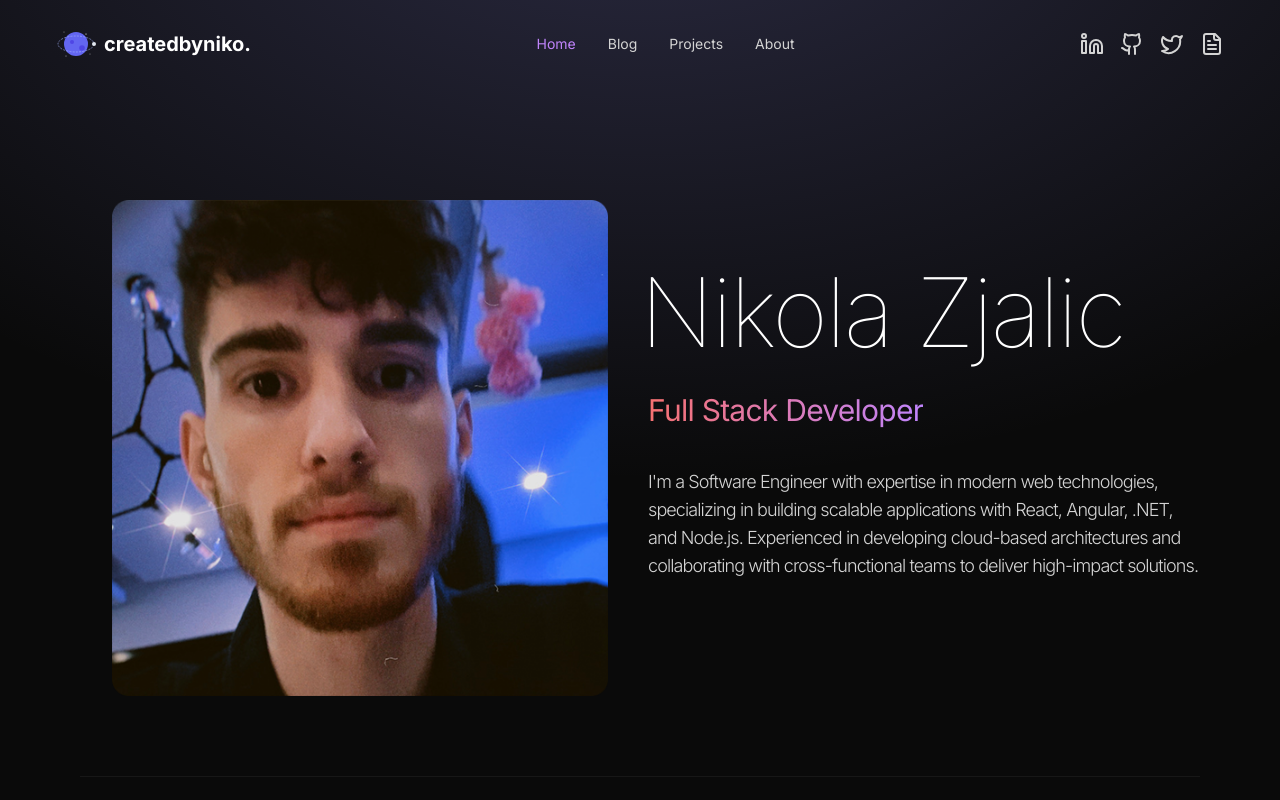
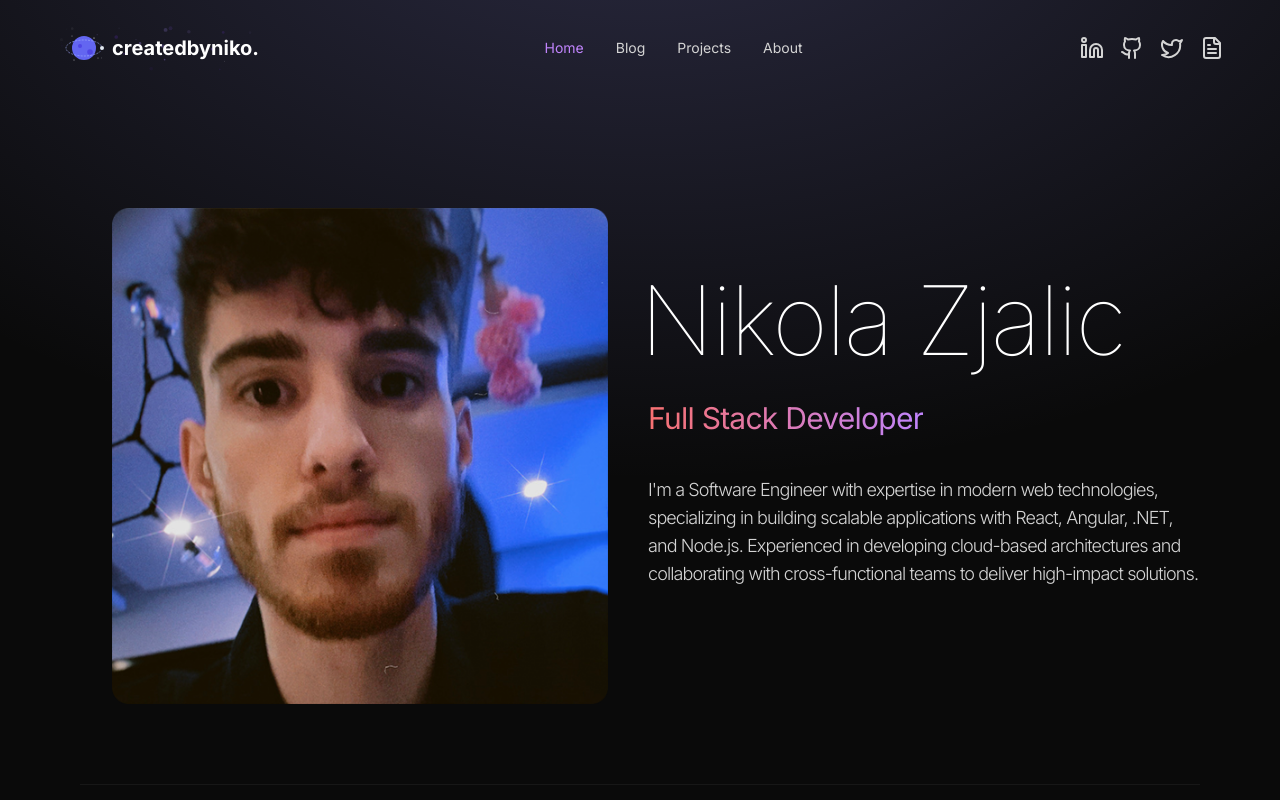
Before and after one commit to zjalicn/dev-blog, an Astro site: page / in a window 1280 px wide. Shown: the top 800 px of the page. Built offline with nearby package versions, Linux system fonts and the light colour scheme; Astro itself is replaced by a stand-in of ours.

Commit message:
some small updates

```diff
--- /dev/null
+++ b/src/components/layout/navbar/LogoParticles.tsx
@@ -0,0 +1,160 @@
+import React, { useEffect, useRef } from "react";
+
+interface Particle {
+  x: number;
+  y: number;
+  radius: number;
+  color: string;
+  speedX: number;
+  speedY: number;
+  opacity: number;
+}
+
+const LogoParticles: React.FC = () => {
+  const canvasRef = useRef<HTMLCanvasElement | null>(null);
+
+  useEffect(() => {
+    const canvas = canvasRef.current;
+    if (!canvas) return;
+
+    const ctx = canvas.getContext("2d");
+    if (!ctx) return;
+
+    let animationFrameId: number;
+    let particles: Particle[] = [];
+
+    // Set canvas size to match container
+    const resize = () => {
+      if (!canvas) return;
+      const container = canvas.parentElement;
+      if (!container) return;
+
+      // Set canvas dimensions to parent container size
+      canvas.width = container.offsetWidth;
+      canvas.height = container.offsetHeight;
+    };
+
+    // Initialize
+    const init = () => {
+      resize();
+
+      // Create particles
+      particles = [];
+      // Adjust particle count based on container size
+      const area = canvas.width * canvas.height;
+      const particleCount = Math.min(Math.floor(area / 400), 30); // Limit to max 30 particles
+
+      for (let i = 0; i < particleCount; i++) {
+        particles.push({
+          x: Math.random() * canvas.width,
+          y: Math.random() * canvas.height,
+          radius: Math.random() * 1.5 + 0.5, // Slightly smaller particles
+          color: getRandomColor(),
+          speedX: Math.random() * 0.3 - 0.15, // Slower movement
+          speedY: Math.random() * 0.3 - 0.15, // Slower movement
+          opacity: Math.random() * 0.4 + 0.2, // Slightly more transparent
+        });
+      }
+
+      animate();
+    };
+
+    // Random color function - using purple theme
+    const getRandomColor = (): string => {
+      const colors = [
+        "rgba(139, 92, 246, 0.6)", // Purple-400
+        "rgba(167, 139, 250, 0.6)", // Purple-300
+        "rgba(196, 181, 253, 0.6)", // Purple-200
+        "rgba(124, 58, 237, 0.6)", // Purple-600
+        "rgba(255, 255, 255, 0.6)", // White
+      ];
+
+      return colors[Math.floor(Math.random() * colors.length)];
+    };
+
+    // Calculate particle opacity based on position (for edge fading)
+    const getEdgeFadedOpacity = (
+      x: number,
+      y: number,
+      baseOpacity: number
+    ): number => {
+      if (!canvas) return baseOpacity;
+
+      // Edge fade distance (percentage of canvas)
+      const fadeDistance = 0.2;
+
+      // Calculate distance from each edge as a percentage (0 to 1)
+      const distLeft = x / canvas.width;
+      const distRight = 1 - x / canvas.width;
+      const distTop = y / canvas.height;
+      const distBottom = 1 - y / canvas.height;
+
+      // Find the minimum distance to any edge
+      const minDist = Math.min(distLeft, distRight, distTop, distBottom);
+
+      // If within fade distance of an edge, apply fade
+      if (minDist < fadeDistance) {
+        // Normalize to 0-1 within fade distance
+        const fadeRatio = minDist / fadeDistance;
+        return baseOpacity * fadeRatio;
+      }
+
+      return baseOpacity;
+    };
+
+    // Animation loop
+    const animate = () => {
+      if (!ctx || !canvas) return;
+
+      ctx.clearRect(0, 0, canvas.width, canvas.height);
+
+      // Draw particles
+      particles.forEach((particle) => {
+        // Update particle position
+        particle.x += particle.speedX;
+        particle.y += particle.speedY;
+
+        // Wrap around edges
+        if (particle.x < 0) particle.x = canvas.width;
+        if (particle.x > canvas.width) particle.x = 0;
+        if (particle.y < 0) particle.y = canvas.height;
+        if (particle.y > canvas.height) particle.y = 0;
+
+        // Calculate opacity with edge fading
+        const fadedOpacity = getEdgeFadedOpacity(
+          particle.x,
+          particle.y,
+          particle.opacity
+        );
+
+        // Draw particle
+        ctx.beginPath();
+        ctx.arc(particle.x, particle.y, particle.radius, 0, Math.PI * 2);
+        ctx.fillStyle = particle.color;
+        ctx.globalAlpha = fadedOpacity;
+        ctx.fill();
+      });
+
+      animationFrameId = requestAnimationFrame(animate);
+    };
+
+    // Event listeners
+    window.addEventListener("resize", resize);
+
+    init();
+
+    return () => {
+      window.removeEventListener("resize", resize);
+      cancelAnimationFrame(animationFrameId);
+    };
+  }, []);
+
+  return (
+    <canvas
+      ref={canvasRef}
+      className="absolute top-0 left-0 w-full h-full pointer-events-none z-0"
+    />
+  );
+};
+
+export default LogoParticles;
--- a/src/components/layout/navbar/NavbarComponent.tsx
+++ b/src/components/layout/navbar/NavbarComponent.tsx
@@ -2,6 +2,7 @@ import React, { useEffect, useState } from "react";
 import { Menu } from "lucide-react";
 import { NAV_LINKS, NAVBAR_LINKS } from "@/contants/nav";
 import PlanetIcon from "@/components/PlanetIcon";
+import LogoParticles from "./LogoParticles";
 
 const NavbarComponent = () => {
   const [isMenuOpen, setIsMenuOpen] = useState(false);
@@ -31,14 +32,18 @@ const NavbarComponent = () => {
 
   return (
     <nav className="mb-20 flex items-center justify-between py-6">
-      {/* Logo/Home link */}
-      <div className="flex flex-shrink-0 items-center">
-        <a href="/" className="flex items-center gap-2">
-          <PlanetIcon width="40" height="40" />
-          <p className="text-xl font-bold text-white hover:text-purple-400 transition-colors duration-200">
-            createdbyniko.
-          </p>
-        </a>
+      {/* Logo/Home link with contained particles */}
+      <div className="relative inline-block">
+        {/* This wrapper div controls the area where particles will appear */}
+        <div className="relative px-2 py-1">
+          <LogoParticles />
+          <a href="/" className="flex items-center gap-2 z-10 relative">
+            <PlanetIcon width="40" height="40" />
+            <p className="text-xl font-bold text-white hover:text-purple-400 transition-colors duration-200">
+              createdbyniko.
+            </p>
+          </a>
+        </div>
       </div>
 
       {/* Navigation Links */}
--- a/src/contants/nav.tsx
+++ b/src/contants/nav.tsx
@@ -16,7 +16,7 @@ export const NAVBAR_LINKS = [
   },
   {
     key: "twitter",
-    name: "Twitter",
+    name: "Twitter/X",
     href: SOCIAL_LINKS.twitter,
     icon: ICONS.TWITTER,
   },
```
